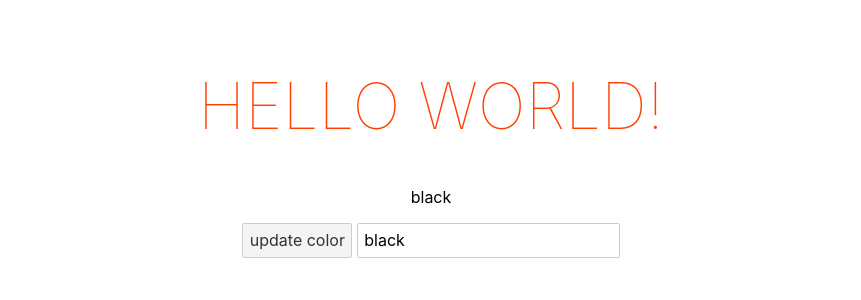
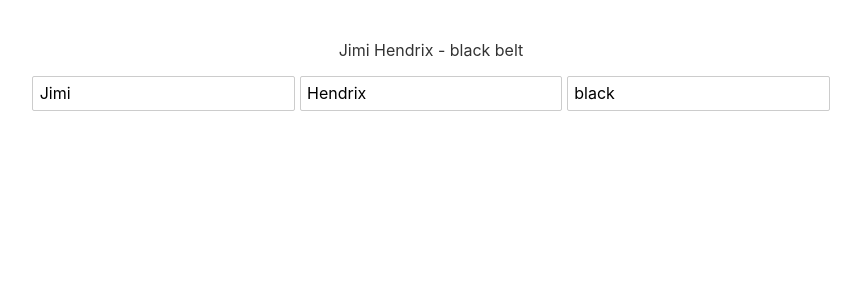
Before and after one commit to Faliell/svelte_lessons, a Svelte app: page / in a window 1280 px wide. Shown: the top 300 px of the page, without its empty margins (209-1070 px from the left). Built offline with nearby package versions, Linux system fonts and the light colour scheme.

Commit message:
second lesson

```diff
--- a/src/App.svelte
+++ b/src/App.svelte
@@ -1,6 +1,9 @@
 <script>
-	export let name;
+	let firstName = "Jimi";
+	let lastName = "Hendrix";
 	let color = "black";
+
+	$: fullName = `${firstName} ${lastName}`;
 
 	const handleClick = () => {
 		color = "white"
@@ -13,12 +16,10 @@
 </script>
 
 <main>
-	<h1>Hello {name}!</h1>
-	<p style="color: {color}">{color}</p>
-	<button on:click={handleClick}>update color</button>
-	<input type="text" on:input={handleInput} value={color}>
-	<!-- <input type="text" bind:value={color}> -->
-
+<p>{fullName} - {color} belt</p>
+<input type="text" bind:value={firstName}>
+<input type="text" bind:value={lastName}>
+<input type="text" bind:value={color}>
 
 </main>
 
```
